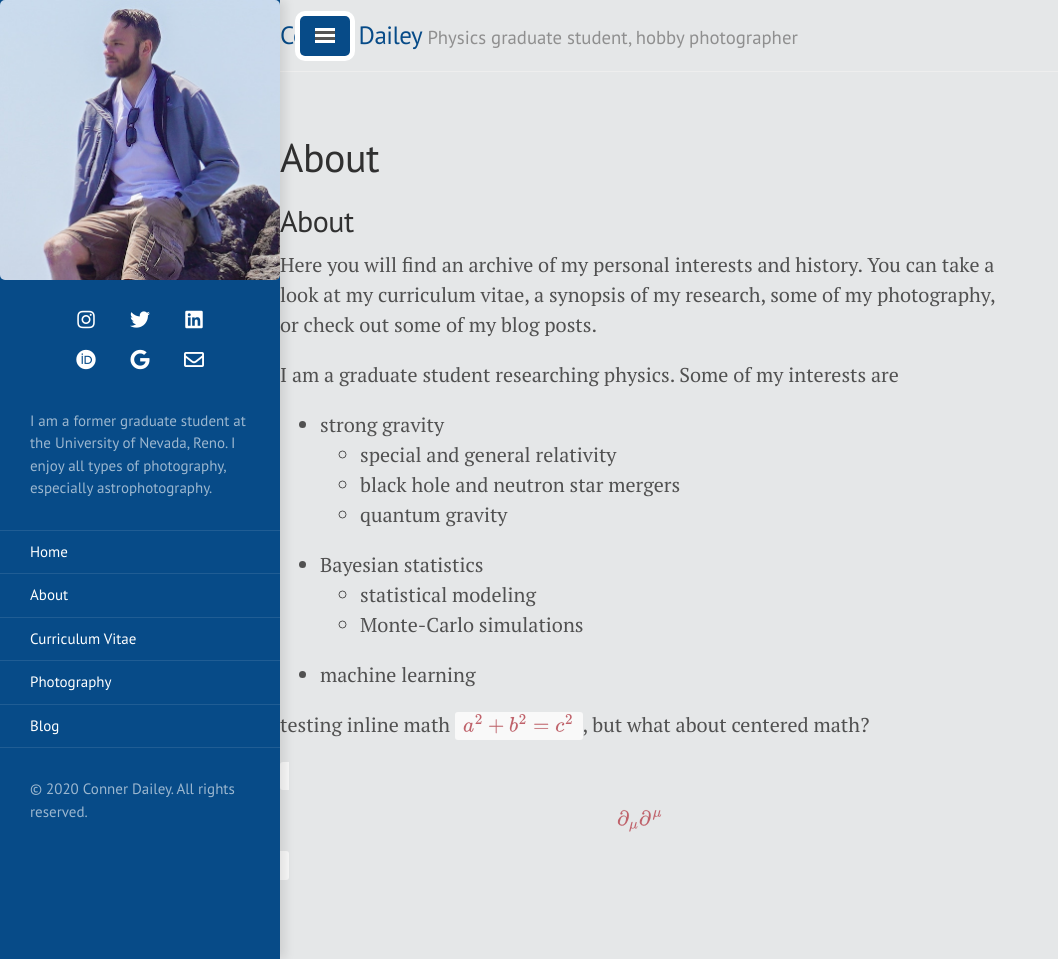
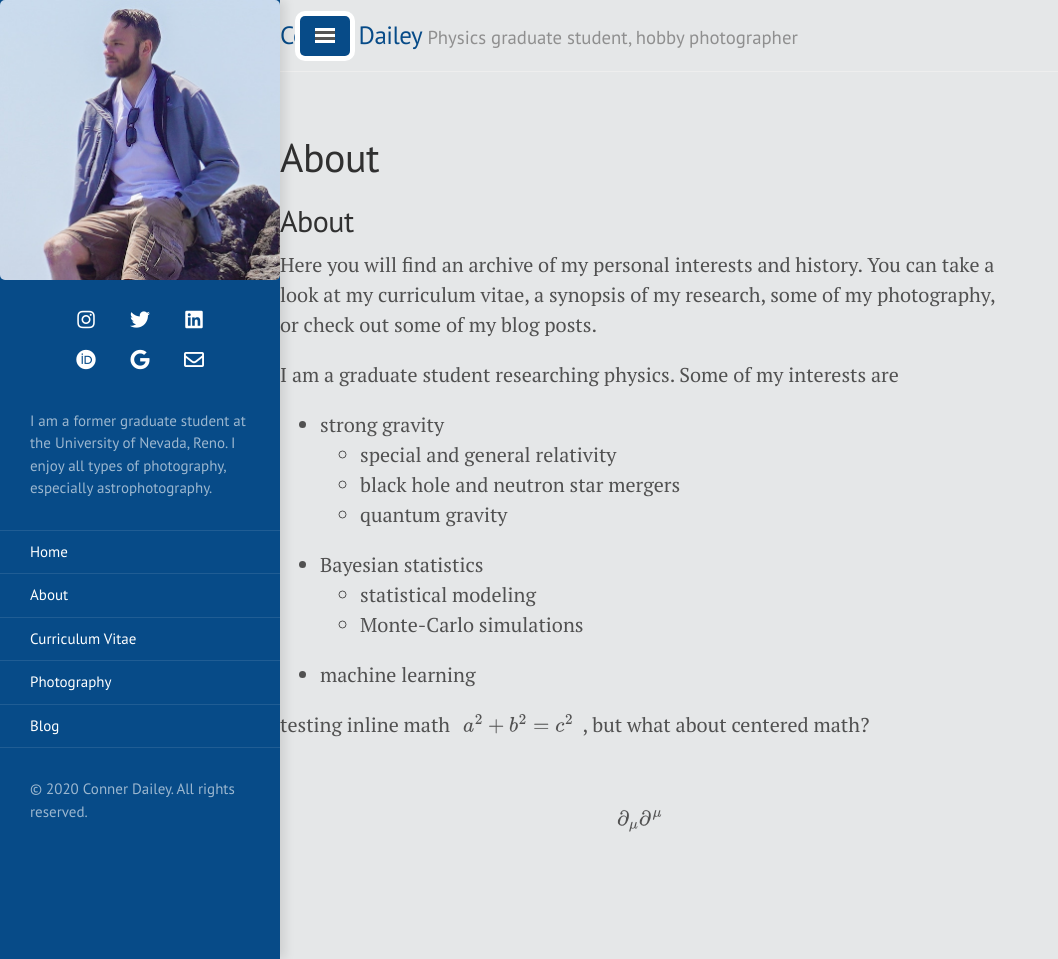
Before and after one commit to TakeTwiceDailey/TakeTwiceDailey.github.io, a Jekyll site: the page built from about.md, in a window 1280 px wide and 959 px high. Shown: the whole window, without its empty margins (0-1058 px from the left). Built offline with Jekyll 4.4.1, drawn with Linux system fonts in a browser that asks for light colours; nearby versions of some CDN libraries.

Commit message:
fixed code coloring

```diff
--- a/public/css/poole.css
+++ b/public/css/poole.css
@@ -155,8 +155,8 @@ pre {
 code {
   padding: .25em .5em;
   font-size: 85%;
-  color: #bf616a;
-  background-color: #f9f9f9;
+  color: inherit;/*#bf616a*/
+  background-color: transparent;/*#f9f9f9*/
   border-radius: 3px;
 }
 pre {
```
